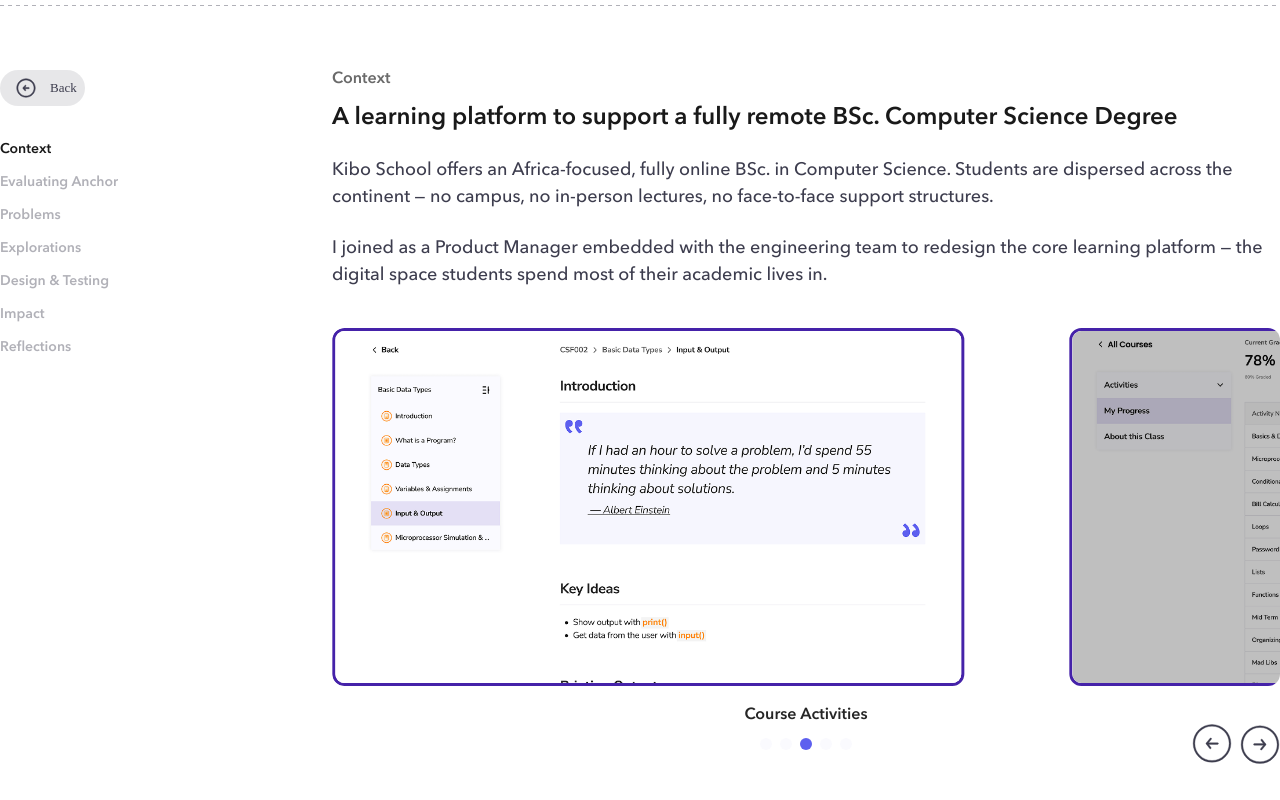
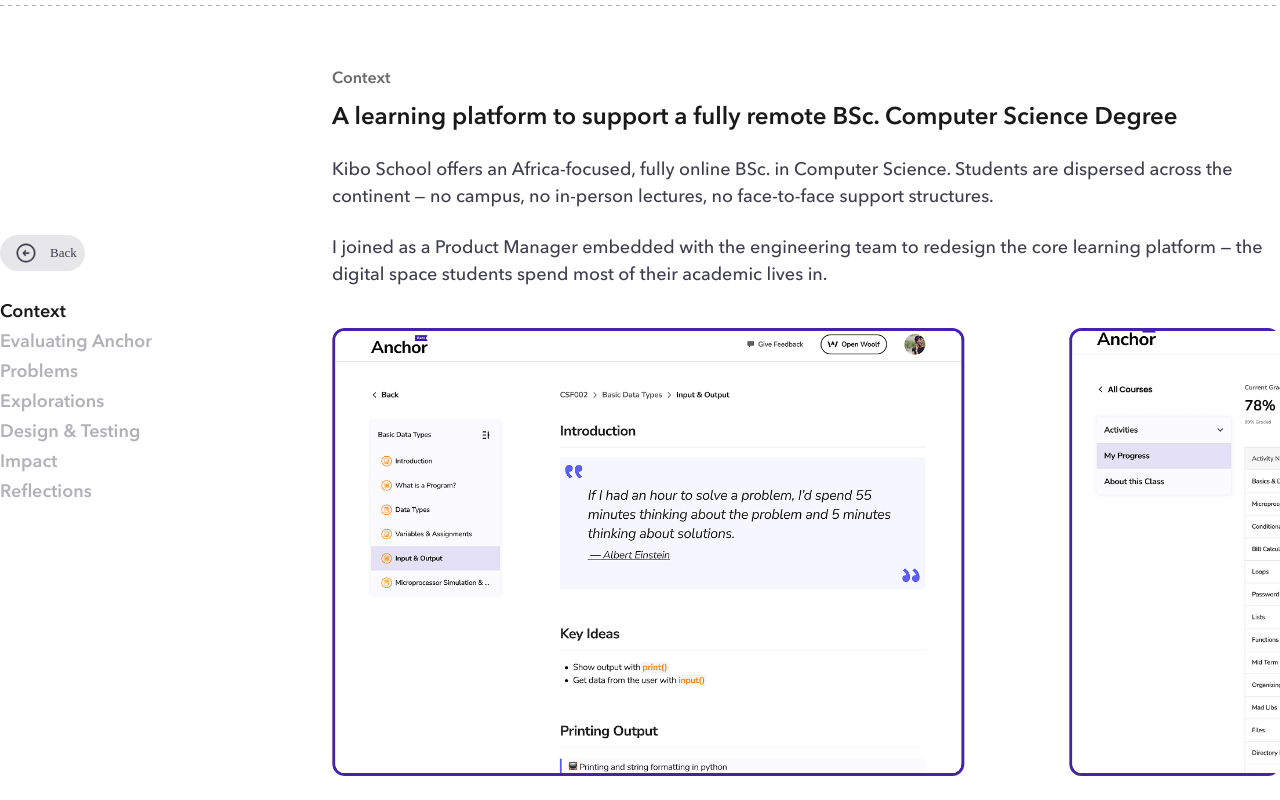
Before and after one commit to ikpeku/folaportfolio, a React (Vite) app: page /kibo-school in a window 1280 px wide. Shown: the part 1020-1820 px from the top of the page. Built offline with nearby package versions, Linux system fonts and the light colour scheme; a web font is replaced by a local one.

Commit message:
update kido

```diff
--- a/src/component/Carousel.tsx
+++ b/src/component/Carousel.tsx
@@ -84,12 +84,12 @@ const Carousel: React.FC<CarouselProps> = ({
               className="shrink-0 rounded-xl overflow-hidden border-3"
               style={{ width: `${effectiveSlideWidthPct}%`, borderColor: accentColor }}
             >
-              <div className="aspect-video bg-neutral-100 overflow-hidden">
+              <div className="aspect-video lg:aspect-auto lg:h-110.5 bg-neutral-100 overflow-hidden ">
                 <img
                   src={s.src}
                   alt={s.title}
                   className={`w-full h-full object-cover transition-transform duration-300 ${
-                    i !== index ? "scale-[1.04] brightness-75" : ""
+                    i !== index ? "scale-[1.04]" : ""
                   }`}
                 />
               </div>
@@ -98,11 +98,11 @@ const Carousel: React.FC<CarouselProps> = ({
         </motion.div>
       </div>
 
-      <p className="text-center text-[16px] text-[#262626] font-semibold mt-4">
+      <p className="text-center text-[24px] text-[#262626] font-semibold mt-6">
         {slides[index].title}
       </p>
 
-      <div className="relative flex items-center justify-center mt-3">
+      <div className="relative flex items-center justify-center mt-6">
         <div className="flex gap-2">
           {slides.map((_, i) => (
             <button
@@ -118,7 +118,7 @@ const Carousel: React.FC<CarouselProps> = ({
           ))}
         </div>
 
-        <div className="absolute right-0 flex gap-2">
+        <div className="absolute right-0 flex gap-10">
           <button
             onClick={() => go(index - 1)}
             disabled={index === 0}
--- a/src/pages/KiboSchool.tsx
+++ b/src/pages/KiboSchool.tsx
@@ -151,16 +151,16 @@ const KiboSchool = () => {
       <div className="lg:grid lg:grid-cols-12 lg:gap-12 items-start">
 
         {/* ── Sticky sidebar — desktop: text labels, mobile: dot strip ── */}
-        <aside className="hidden lg:block lg:col-span-3 shrink-0 sticky top-10 self-start">
+        <aside className="hidden lg:block lg:col-span-3 shrink-0 sticky top-1/2 -translate-y-1/2 mt-[300px] ">
 
           {/* Desktop */}
-          <div className="hidden lg:flex flex-col gap-1 w-40 ">
+          <div className="hidden lg:flex flex-col gap-1 w-40  ">
             <BackButton className="mb-6" />
             {NAV_ITEMS.map((item) => (
               <button
                 key={item.id}
                 onClick={() => scrollTo(item.id)}
-                className={`text-left text-[14px] font-semibold py-1 transition-colors duration-200 ${active === item.id ? "text-[#191919]" : "text-[#B1B1B8] hover:text-[#6A6A6A]"
+                className={`text-left text-[18px] leading-none tracking-normal font-semibold py-1 transition-colors duration-200 ${active === item.id ? "text-[#191919]" : "text-[#B1B1B8] hover:text-[#6A6A6A]"
                   }`}
               >
                 {item.title}
```
